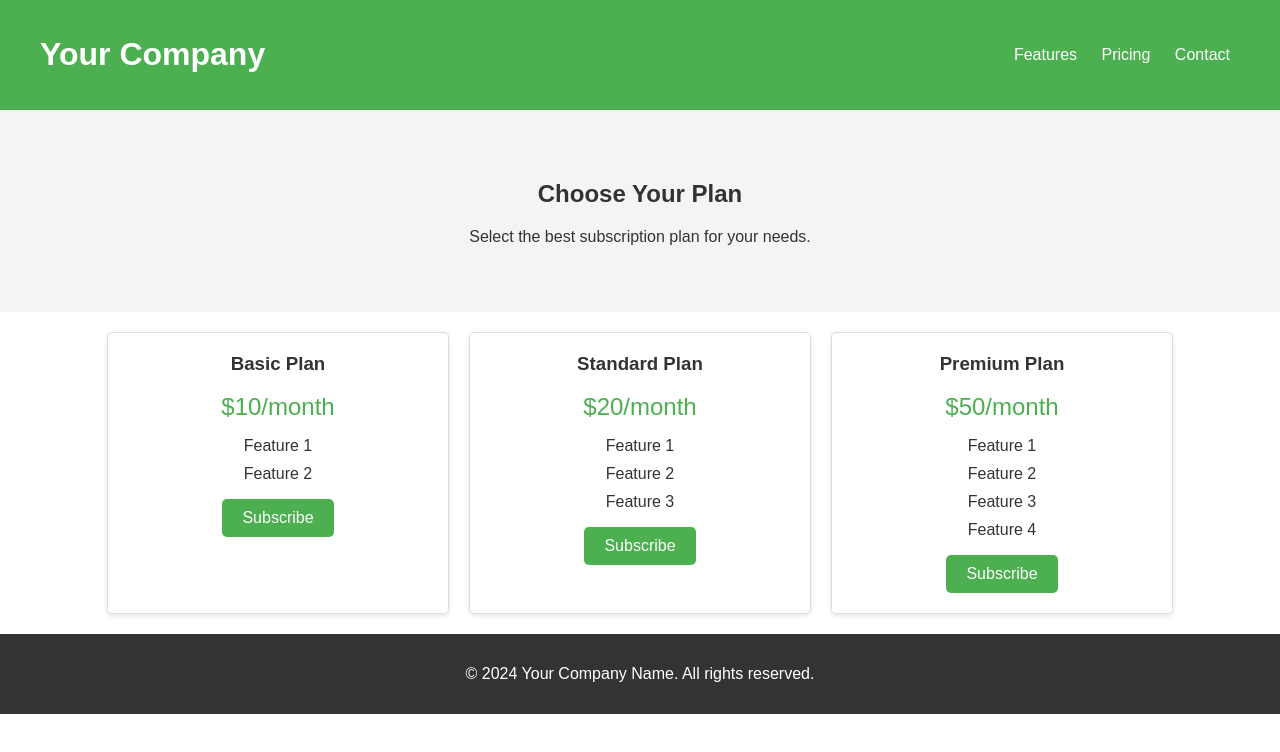
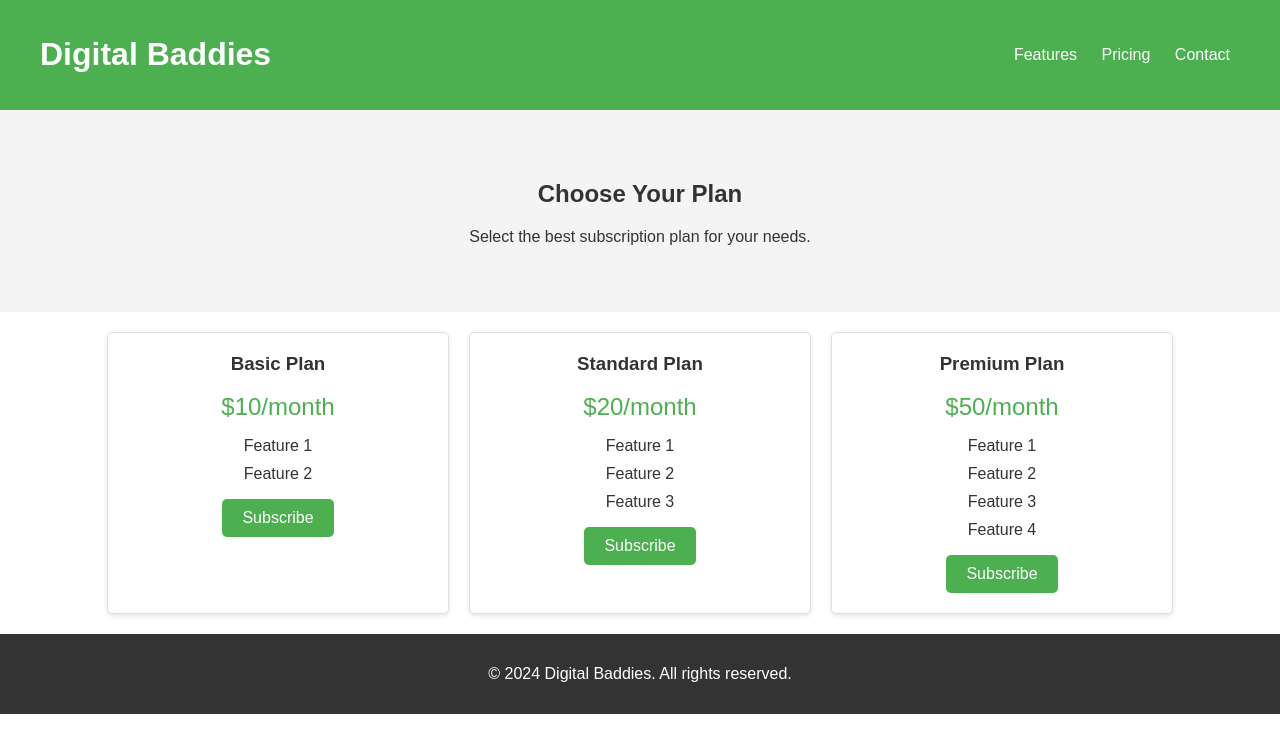
Before and after one commit to vannesa-d/subscription-pagr, a plain HTML site: page index.html in a window 1280 px wide. Drawn offline with Linux system fonts and the light colour scheme; a script that the page names is missing.

```diff
--- a/index.html
+++ b/index.html
@@ -9,7 +9,7 @@
 <body>
     <header>
         <div class="container">
-            <h1>Your Company</h1>
+            <h1>Digital Baddies</h1>
             <nav>
                 <a href="#features">Features</a>
                 <a href="#pricing">Pricing</a>
@@ -64,7 +64,7 @@
 
     <footer>
         <div class="container">
-            <p>© 2024 Your Company Name. All rights reserved.</p>
+            <p>© 2024 Digital Baddies. All rights reserved.</p>
         </div>
     </footer>
 
```
